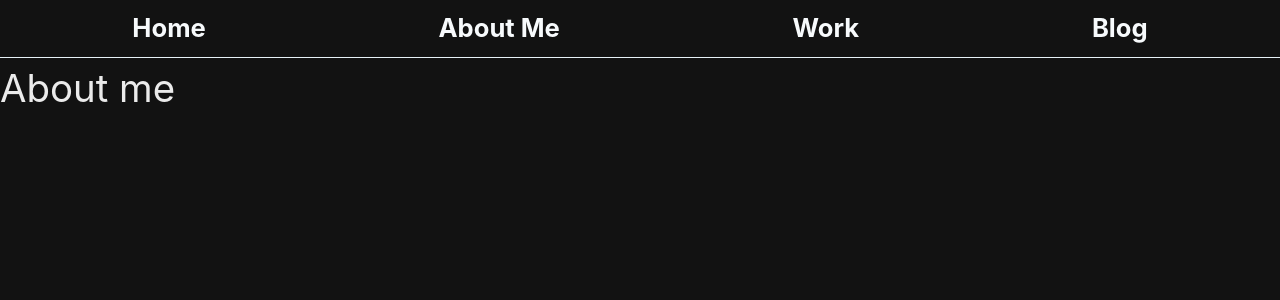
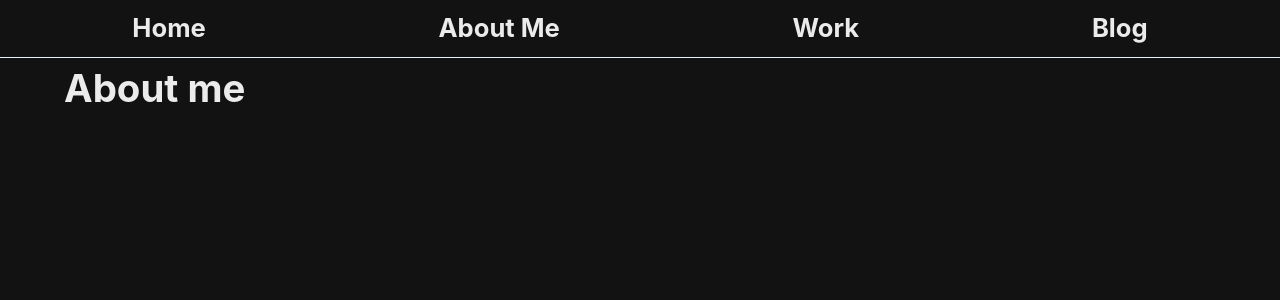
Before and after one commit to henryolig/personal-website, a React (Create React App) app in the folder frontend/: page /about-me in a window 1280 px wide. Shown: the top 300 px of the page. Built offline with nearby package versions, Linux system fonts and the light colour scheme.

Commit message:
progress! ! !

```diff
--- a/frontend/src/components/dark/DNavvy.tsx
+++ b/frontend/src/components/dark/DNavvy.tsx
@@ -3,12 +3,8 @@ import { BrowserRouter as Router, Route, Link } from 'react-router-dom';
 import { Container, Text, Divider } from '@chakra-ui/react';
 // import './DNavvy.css'
 
-const textColor = "#ebebeb";
-const activeColor = "linear-gradient(90deg, rgba(82,0,129,1) 0%, rgba(141,0,195,1) 35%, rgba(199,0,212,1) 100%)";
-const testColor = "#121212";
-const anothertestcol = "linear(to-l, #7928CA, #FF0080)";
-const whyyyyy = "gray.800";
-
+const gradientCol = "linear(to-l, #7928CA, #FF0080)";
+const baseColor = "#ebebeb";
 
 interface NavLink {
     location: string,
@@ -17,9 +13,9 @@ interface NavLink {
 const LinkEle = ({ location, text }: NavLink) => {
     return(
     <Link to={location}>
-    <Text fontSize="2vw" color="gray.50" fontWeight="bold"
-    _hover={{color:anothertestcol,
-    bgGradient:"linear(to-l, pink.300, purple.500)", // Define your gradient here
+    <Text fontSize="2vw" color={baseColor} fontWeight="bold"
+    _hover={{color:gradientCol,
+    bgGradient:"linear(to-l, pink.300, purple.500)",
     bgClip:"text"}}>
         {text}</Text>
     </Link>
@@ -44,7 +40,6 @@ const links: NavLink[] = [
     }
 ];
 
-
 const DNavvy = () => {
   return (
     <Container m='0' p='0' minW='100vw' display="flex" flexDir={"column"}>
--- a/frontend/src/hobbies/Hobbies.tsx
+++ b/frontend/src/hobbies/Hobbies.tsx
@@ -13,7 +13,9 @@ const Hobbies = () => {
     return (
       <Container p='0' m='0' minW='100vw' h='100vh' bg='#121212'>
         <DNavvy/>
-        <Text color="#ebebeb" fontSize="3vw" onClick={() => toggleMode()}>About me</Text>
+        <Container bgColor="#121212" p='0' m='0' pl='5vw' minW='90vw'>
+          <Text color="#ebebeb" fontWeight='Bold' fontSize="3vw" onClick={() => toggleMode()}>About me</Text>
+        </Container>
       </Container>
     )
   }
```
